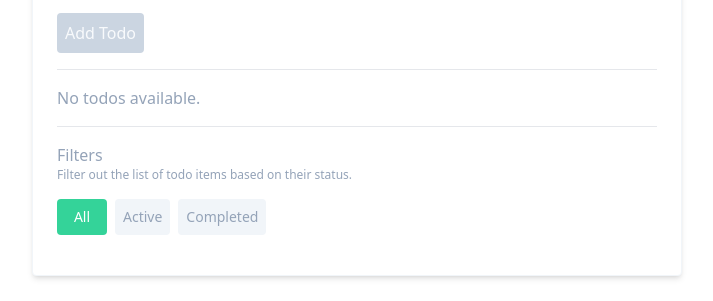
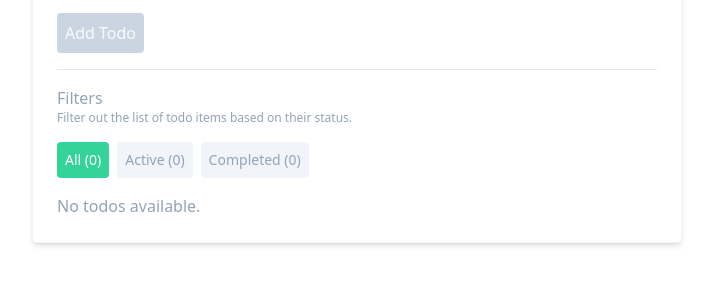
Before and after one commit to pstevovski/svelte-todo, a Svelte app: page / in a window 1280 px wide. Shown: the part 130-431 px from the top of the page, without its empty margins (283-996 px from the left). Built offline with nearby package versions, Linux system fonts and the light colour scheme.

Commit message:
Reorganized structure of the main todo section; added reactive states for tracking todos count based on status

```diff
--- a/src/App.svelte
+++ b/src/App.svelte
@@ -145,8 +145,14 @@
   }
 
   // reactive state - anytime some of the values used are updated, the reactive state will be updated too
-  $: nonCompletedTodosCount = todos.filter((todo) => !todo.is_completed).length;
   $: filteredTodos = handleFilterTodos(todos, activeFilter);
+
+  /*======================
+    TODOS COUNTER
+  ========================*/
+  $: totalTodos = todos.length;
+  $: activeTodos = todos.filter((todo) => !todo.is_completed).length;
+  $: completedTodos = todos.filter((todo) => todo.is_completed).length;
 
   /*======================
     PAGINATION
@@ -187,8 +193,44 @@
 
     <hr />
 
-    <div class="my-4">
-      {#if todos.length > 0}
+    <!-- FILTERS -->
+    <div class="py-4">
+      <h5 class="text-slate-400">Filters</h5>
+      <p class="text-slate-400 text-xs mb-4">
+        Filter out the list of todo items based on their status.
+      </p>
+
+      <div class="flex justify-between items-center gap-2">
+        <div class="flex items-center gap-2">
+          <Badge
+            badgeText={`All (${totalTodos})`}
+            isActive={activeFilter === "all"}
+            on:handleSelectBadge={() => (activeFilter = "all")}
+          />
+          <Badge
+            badgeText={`Active (${activeTodos})`}
+            isActive={activeFilter === "active"}
+            on:handleSelectBadge={() => (activeFilter = "active")}
+          />
+          <Badge
+            badgeText={`Completed (${completedTodos})`}
+            isActive={activeFilter === "completed"}
+            on:handleSelectBadge={() => (activeFilter = "completed")}
+          />
+        </div>
+
+        {#if todos.some((todo) => todo.is_completed)}
+          <button
+            class="p-2 rounded-md bg-blue-500 hover:bg-blue-600 text-white text-sm duration-200"
+            on:click={handleClearCompletedTodos}>Clear Completed</button
+          >
+        {/if}
+      </div>
+    </div>
+
+    <!-- TODOS -->
+    <div>
+      {#if paginatedTodos.length > 0}
         <ul>
           {#each paginatedTodos as todo, todoIndex}
             <TodoItem
@@ -209,69 +251,22 @@
           {/each}
         </ul>
       {:else}
-        <p class="text-slate-400 font-light">No todos available.</p>
+        <p class="text-slate-400 font-light">
+          {#if activeFilter === "all"}
+            No todos available.
+          {:else}
+            No {activeFilter} todos.
+          {/if}
+        </p>
       {/if}
     </div>
 
     <Pagination
+      dataToBePaginated={filteredTodos}
       {currentPage}
-      dataToBePaginated={filteredTodos}
       {itemsPerPage}
-      on:handlePageChange={({ detail }) => {
-        console.log("page change", detail.page);
-        currentPage = detail.page;
-      }}
+      on:handlePageChange={({ detail }) => (currentPage = detail.page)}
     />
-
-    <hr />
-
-    {#if nonCompletedTodosCount > 0}
-      <div class="flex justify-between items-center my-4">
-        <p class="m-0 text-slate-400 font-light">
-          {nonCompletedTodosCount} todos remaining
-        </p>
-        <button
-          on:click={handleMarkAllTodosAsCompleted}
-          class="p-2 bg-blue-500 text-white rounded hover:bg-blue-600 disabled:text-slate-50 duration-300"
-          >Mark all as completed</button
-        >
-      </div>
-      <hr />
-    {/if}
-
-    <div class="py-4">
-      <h5 class="text-slate-400">Filters</h5>
-      <p class="text-slate-400 text-xs mb-4">
-        Filter out the list of todo items based on their status.
-      </p>
-
-      <div class="flex justify-between items-center gap-2">
-        <div class="flex items-center gap-2">
-          <Badge
-            badgeText="All"
-            isActive={activeFilter === "all"}
-            on:handleSelectBadge={() => (activeFilter = "all")}
-          />
-          <Badge
-            badgeText="Active"
-            isActive={activeFilter === "active"}
-            on:handleSelectBadge={() => (activeFilter = "active")}
-          />
-          <Badge
-            badgeText="Completed"
-            isActive={activeFilter === "completed"}
-            on:handleSelectBadge={() => (activeFilter = "completed")}
-          />
-        </div>
-
-        {#if todos.some((todo) => todo.is_completed)}
-          <button
-            class="p-2 rounded-md bg-blue-500 hover:bg-blue-600 text-white text-sm duration-200"
-            on:click={handleClearCompletedTodos}>Clear Completed</button
-          >
-        {/if}
-      </div>
-    </div>
   </div>
 
   {#if showDeleteTodoModal}
```
